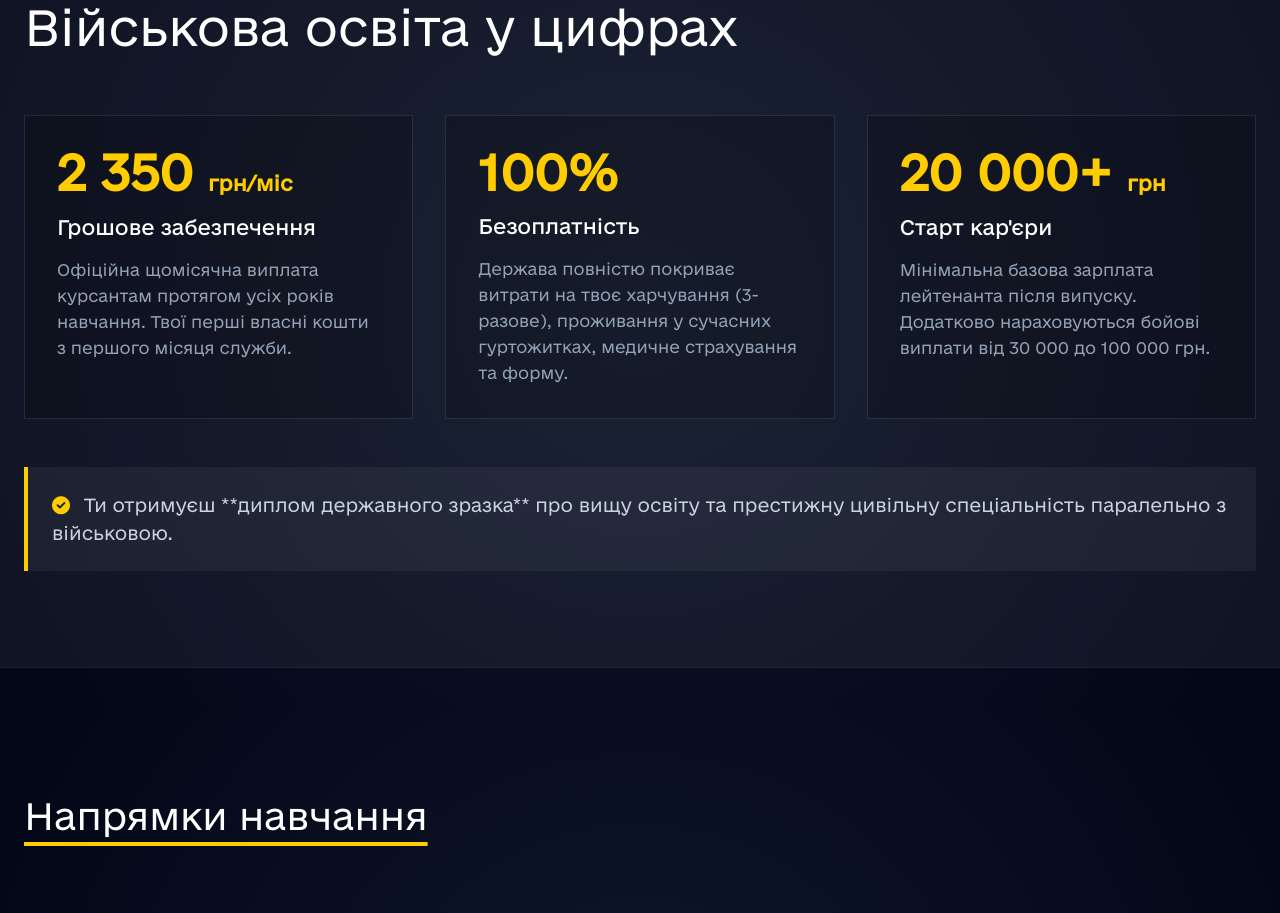
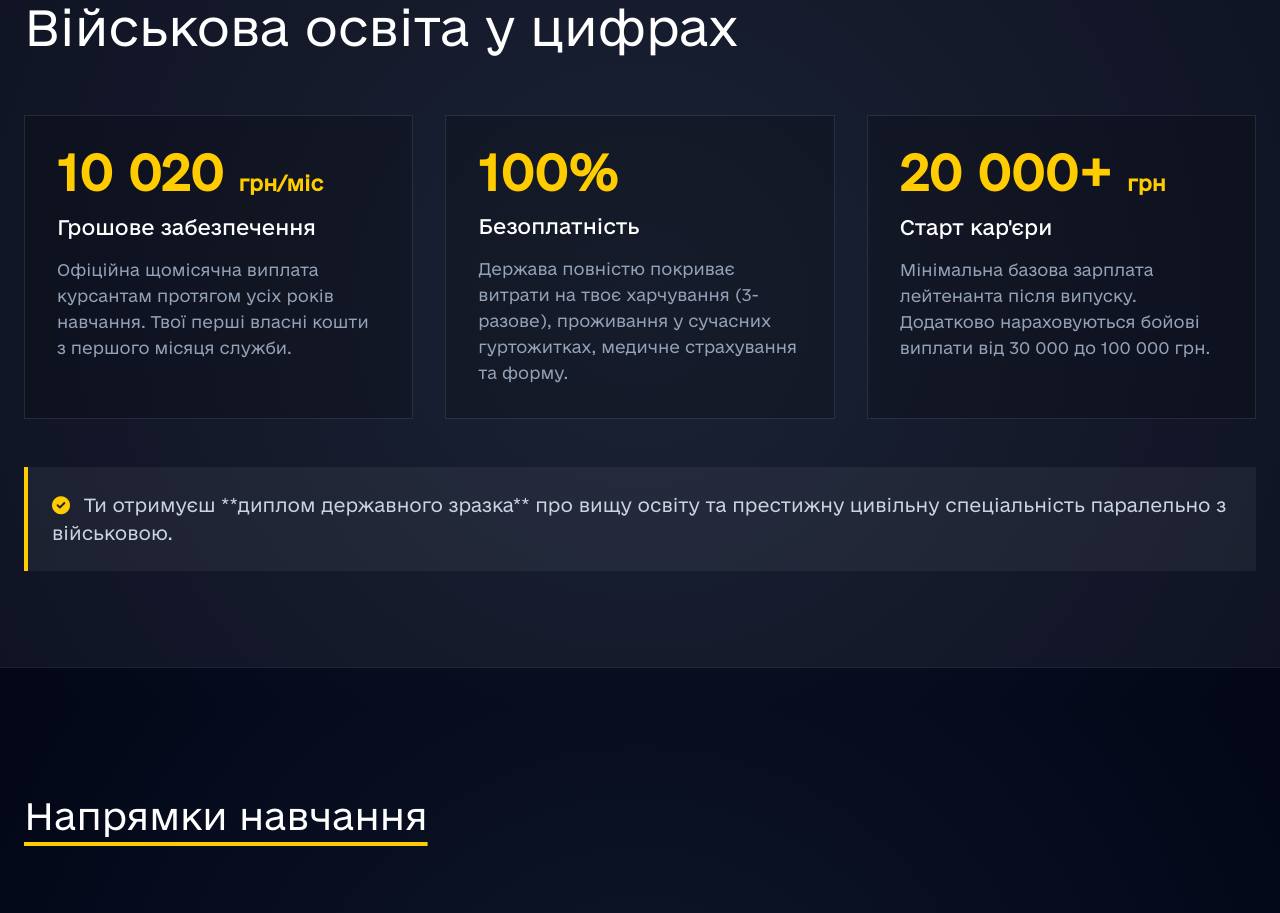
Before and after one commit to sunsideaspect/career-mentor, a plain HTML site: page index.html in a window 1280 px wide. Shown: the part 894-1807 px from the top of the page. Drawn offline with nearby package versions, Linux system fonts and the light colour scheme.

Commit message:
Update index.html

```diff
--- a/index.html
+++ b/index.html
@@ -168,7 +168,7 @@
 
                 <!-- Стипендія -->
                 <div class="p-8 border border-white/10 bg-black/20 hover:border-[#ffcc00] transition group">
-                    <div class="text-[#ffcc00] text-5xl font-bold mb-4">2 350 <span class="text-xl">грн/міс</span></div>
+                    <div class="text-[#ffcc00] text-5xl font-bold mb-4">10 020 <span class="text-xl">грн/міс</span></div>
                     <h4 class="text-xl text-white mb-4 font-medium">Грошове забезпечення</h4>
                     <p class="text-slate-400 leading-relaxed">Офіційна щомісячна виплата курсантам протягом усіх років навчання. Твої перші власні кошти з першого місяця служби.</p>
                 </div>
```
